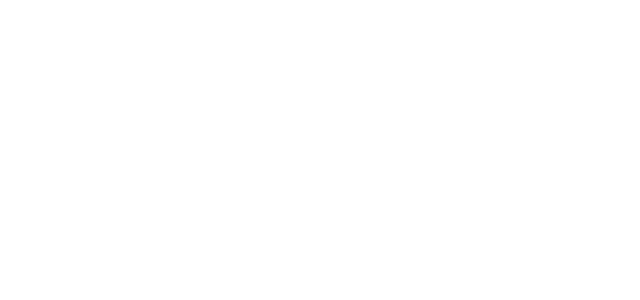
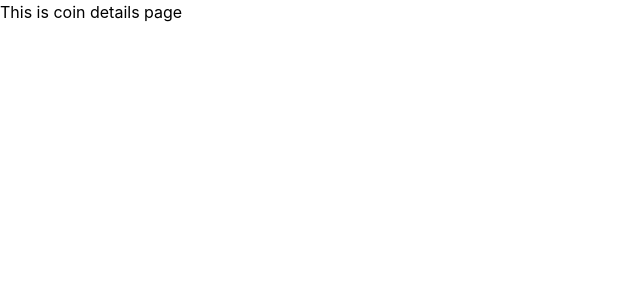
Before and after one commit to souhaibzarai/react-crypto_market, a React (Vite) app: page /coins/1 in a window 1280 px wide. Before the commit this address had no page. Shown: the top 300 px of the page, without its empty margins (0-640 px from the left). Built offline with nearby package versions, Linux system fonts and the light colour scheme.

Commit message:
change the path property

```diff
--- a/src/App.jsx
+++ b/src/App.jsx
@@ -8,7 +8,7 @@
     <BrowserRouter>
       <Routes>
         <Route path="/" element={<Home />} />
-        <Route path="/coin/:id" element={<CoinDetails />} />
+        <Route path="/coins/:id" element={<CoinDetails />} />
       </Routes>
     </BrowserRouter>
   );
```
